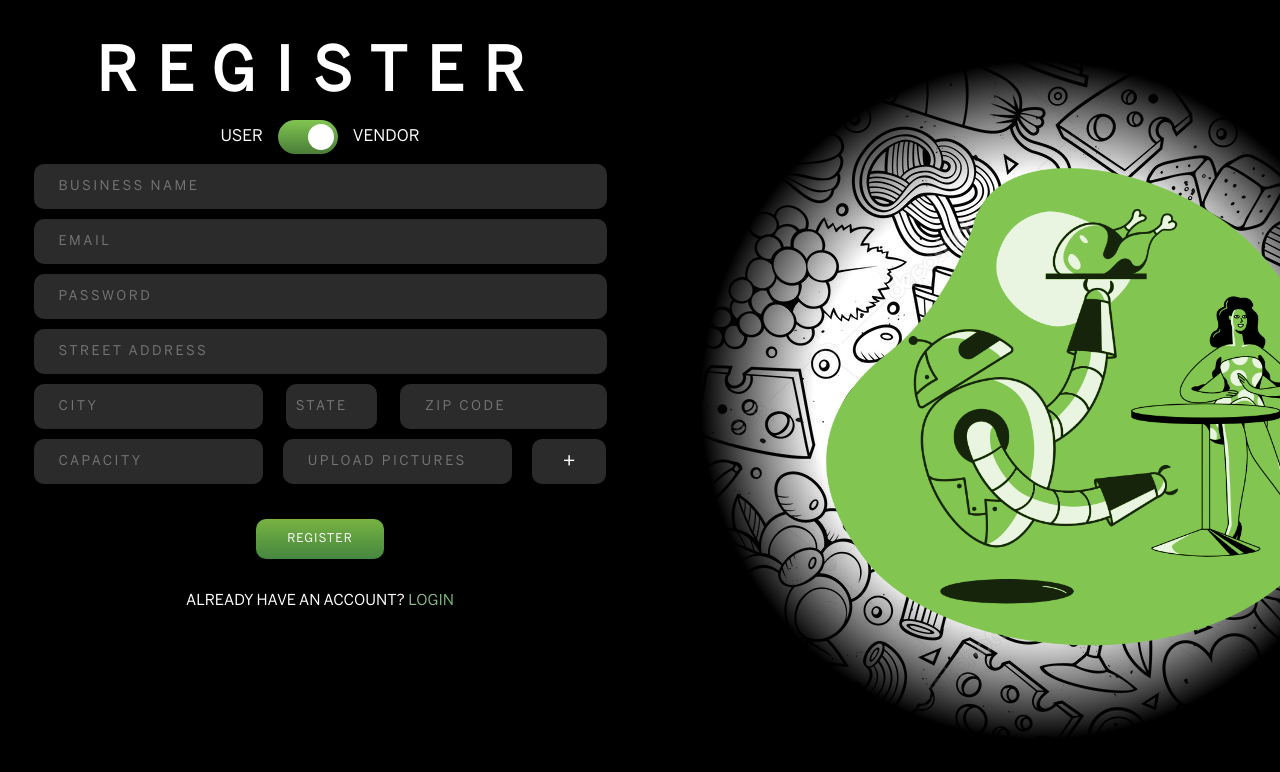
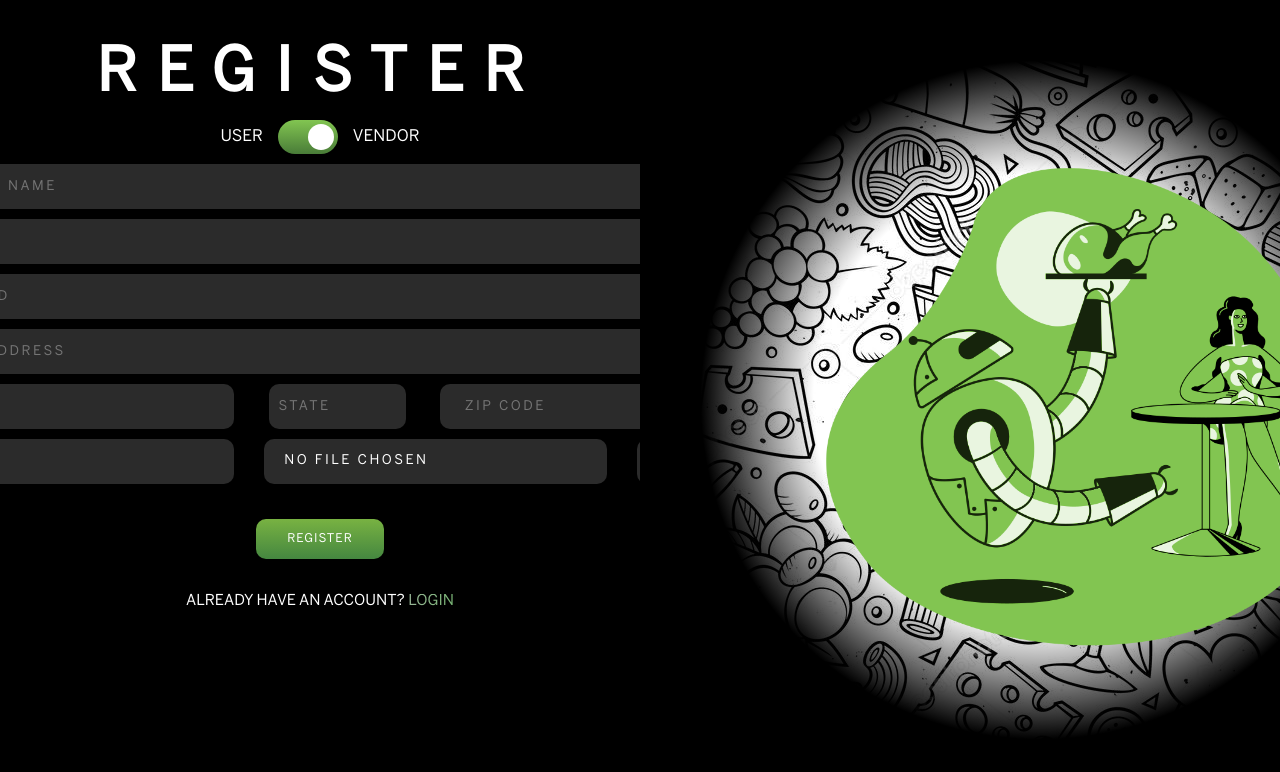
Before and after one commit to NicoOgno/Venuee, a React (Create React App) app in the folder client/: page /vendorRegister in a window 1280 px wide. Shown: the top 772 px of the page. Built offline with nearby package versions, Linux system fonts and the light colour scheme; no server answers.

Commit message:
working on vendor registration functionality

```diff
--- a/client/src/components/UserSideBar/UserSideBar.js
+++ b/client/src/components/UserSideBar/UserSideBar.js
@@ -3,7 +3,6 @@ import styles from "./style.module.css";
 import logo from "../../assets/images/clipart1129793.png";
 import { UserSidebarData } from "./UserSidebarData";
 import { UserUtilitiesData } from "./UserUtilitiesData";
-import { accordionDetailsClasses } from "@mui/material";
 
 function UserSidebar() {
   const [selectedTagName, setSelectedTagName] = useState(0);
--- a/client/src/components/VendorRegisterPage/VendorRegisterPage.js
+++ b/client/src/components/VendorRegisterPage/VendorRegisterPage.js
@@ -3,9 +3,22 @@ import Toggle from "../Toggle/Toggle";
 import styles from "./vendorRegisterPage.module.css";
 import jetsons from "../../assets/images/jetsons.png";
 import { useNavigate } from "react-router-dom";
-import { isUnitless } from "@mui/material/styles/cssUtils";
 
-export default function VendorRegisterPage() {
+const initialFormState = {
+  businessName: "",
+  email: "",
+  password: "",
+  streetAddress: "",
+  city: "",
+  state: "",
+  zipCode: "",
+  capacity: "",
+  uploadPictures: "",
+};
+
+export default function VendorRegisterPage(props) {
+  let navigate = useNavigate();
+
   const [isUser, setIsUser] = useState(false);
 
   useEffect(() => {
@@ -18,7 +31,18 @@ export default function VendorRegisterPage() {
     setIsUser(!isUser);
     navigate("/userRegister");
   };
-  let navigate = useNavigate();
+
+  const hiddenFileInput = React.useRef(null);
+
+  const handleClick = (event) => {
+    hiddenFileInput.current.click();
+  };
+
+  const handleChange = (event) => {
+    const fileUploaded = event.target.files[0];
+    props.handleFile(fileUploaded);
+  };
+
   return (
     <div className={styles.container}>
       <div className={styles.leftContainer}>
@@ -44,10 +68,20 @@ export default function VendorRegisterPage() {
           <div className={styles.bizDetails}>
             <input className={styles.capacity} placeholder="capacity" />
             <input
+              type="file"
+              id="file"
+              accept="image/*"
+              multiple="multiple"
               className={styles.uploadPictures}
               placeholder="upload pictures"
+              ref={hiddenFileInput}
+              onChange={handleChange}
             />
-            <button className={styles.uploadPicsButton}>+</button>
+            <input
+              onClick={handleClick}
+              className={styles.uploadPicsButton}
+              id="upload-pics-button"
+            />
           </div>
         </form>
         <button className={styles.registerButton} onClick={handleRegister}>
--- a/client/src/components/VendorRegisterPage/vendorRegisterPage.module.css
+++ b/client/src/components/VendorRegisterPage/vendorRegisterPage.module.css
@@ -153,12 +153,17 @@
   max-width: 40%;
   min-height: 45px;
   letter-spacing: 2.5px;
-  padding-left: 25px;
+  padding-left: 20px;
   text-transform: uppercase;
+  padding-top: 15px;
+}
+
+.uploadPictures::file-selector-button {
+  display: none;
 }
 
 .uploadPicsButton {
-  background: rgba(43, 43, 43, 1);
+  background-color: rgba(43, 43, 43, 1) !important;
   color: white;
   font-family: bentonSansReg;
   margin-top: 10px;
@@ -167,6 +172,8 @@
   max-width: 13%;
   min-height: 45px;
   font-size: 20px;
+  background: url("../../assets/images/uploadicon.png") no-repeat 50% center;
+  background-size: 40px;
 }
 
 .registerButton {
@@ -219,3 +226,10 @@
   width: 550px;
   margin-left: 100px;
 }
+
+/* media query */
+@media (max-width: 600px) {
+  .container {
+    flex-direction: column;
+  }
+}
```
Also changed, not shown: client/src/App.js (+1 -11 lines), client/src/assets/images/cloud-computing.png (added), client/src/assets/images/uploadicon.png (added).
